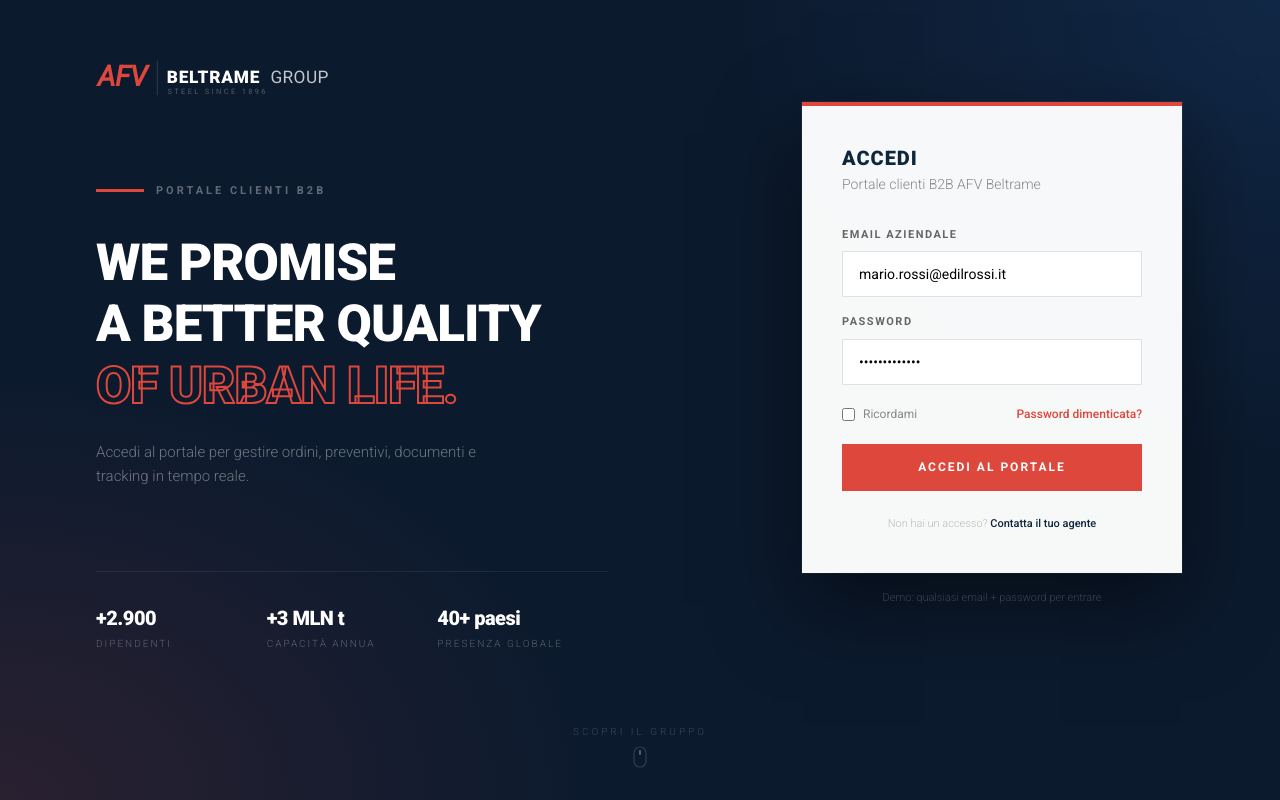
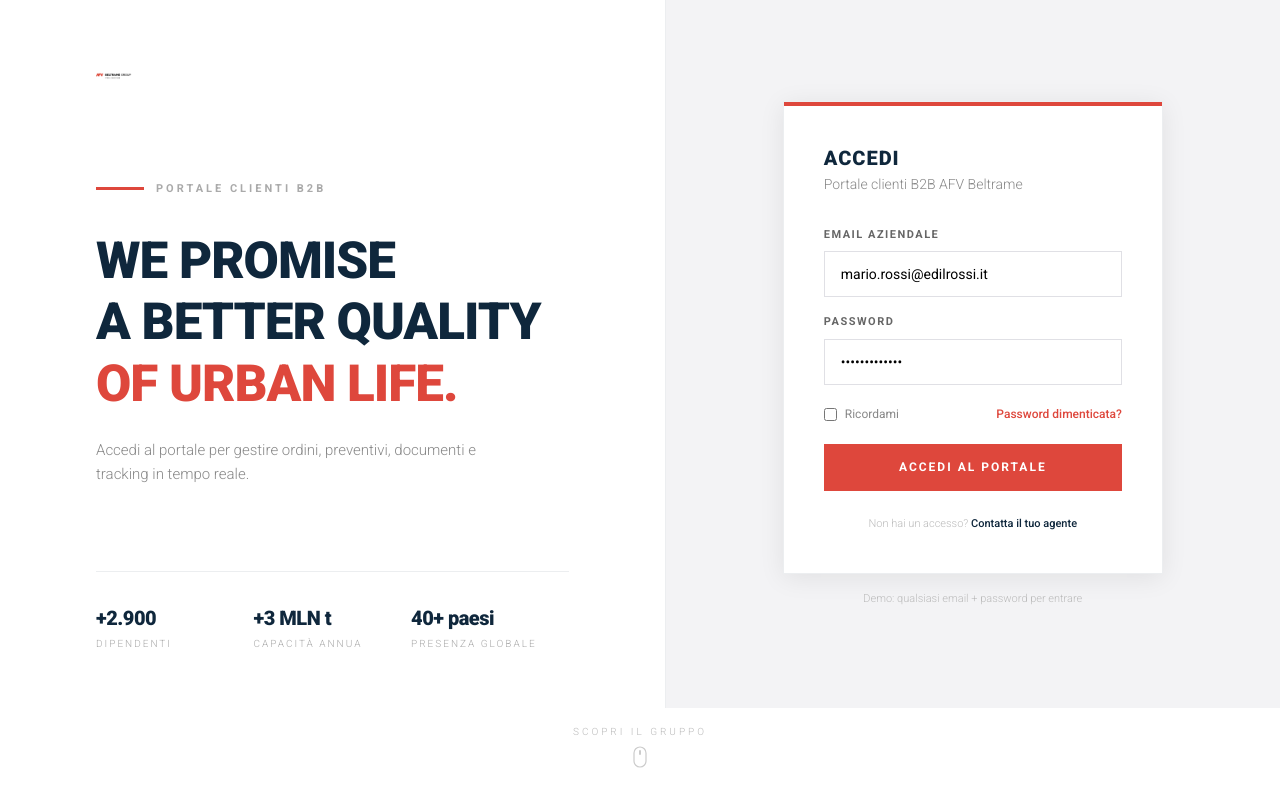
Before and after one commit to gallesichantal-bot/beltrame-b2b, a Next.js app: page /login in a window 1280 px wide. Shown: the top 800 px of the page. Built offline with nearby package versions, Linux system fonts and the light colour scheme.

Commit message:
Update logo, login page design, order history, nav labels

```diff
--- a/src/app/(auth)/login/page.tsx
+++ b/src/app/(auth)/login/page.tsx
@@ -16,27 +16,18 @@
       {/* ══════════════════════════════════════════════════════════════
           HERO — full-bleed dark background
       ══════════════════════════════════════════════════════════════ */}
-      <div className="relative min-h-screen flex flex-col overflow-hidden" style={{ background: '#0c1a2e' }}>
-
-        {/* ── Glow rosso in basso a sinistra ───────────────────────── */}
-        <div className="absolute bottom-0 left-0 w-[700px] h-[500px] pointer-events-none"
-          style={{ background: 'radial-gradient(ellipse at bottom left, rgba(222,71,60,0.14) 0%, transparent 60%)' }}
-        />
-
-        {/* ── Glow blu chiaro in alto a destra ─────────────────────── */}
-        <div className="absolute top-0 right-0 w-[600px] h-[500px] pointer-events-none"
-          style={{ background: 'radial-gradient(ellipse at top right, rgba(30,80,140,0.25) 0%, transparent 65%)' }}
-        />
+      <div className="relative min-h-screen flex flex-col overflow-hidden" style={{ background: '#fff' }}>
 
         {/* ── Contenuto principale ─────────────────────────────────── */}
         <div className="relative flex-1 flex items-stretch">
 
-          {/* ──────────────── LEFT: brand + headline ──────────────── */}
-          <div className="hidden lg:flex lg:w-[55%] flex-col justify-between px-16 xl:px-24 py-14">
+          {/* ──────────────── LEFT: brand + headline — bianco ─────── */}
+          <div className="hidden lg:flex lg:w-[52%] flex-col justify-between px-16 xl:px-24 py-14"
+            style={{ background: '#fff', borderRight: '1px solid #eceef0' }}>
 
             {/* Logo */}
             <div>
-              <AfvLogo className="h-11 w-auto" variant="dark" />
+              <AfvLogo className="h-10 w-auto" variant="light" />
             </div>
 
             {/* Headline centrale */}
@@ -45,57 +36,56 @@
               <div className="flex items-center gap-3 mb-8">
                 <div className="h-[3px] w-12" style={{ background: '#de473c' }} />
                 <span className="text-[11px] font-bold uppercase tracking-[3px]"
-                  style={{ color: 'rgba(255,255,255,0.35)' }}>Portale Clienti B2B</span>
+                  style={{ color: '#aaa' }}>Portale Clienti B2B</span>
               </div>
 
               <h1 className="font-black uppercase leading-[1.05] mb-6"
-                style={{ color: '#fff', fontSize: 'clamp(32px, 4vw, 52px)', letterSpacing: '-1px' }}>
+                style={{ color: '#0F273C', fontSize: 'clamp(32px, 4vw, 52px)', letterSpacing: '-1px' }}>
                 We promise<br />
                 a better quality<br />
-                <span style={{
-                  color: 'transparent',
-                  WebkitTextStroke: '2px #de473c',
-                }}>of urban life.</span>
+                <span style={{ color: '#de473c' }}>of urban life.</span>
               </h1>
 
               <p className="text-[15px] font-light leading-relaxed max-w-sm"
-                style={{ color: 'rgba(255,255,255,0.4)' }}>
+                style={{ color: '#888' }}>
                 Accedi al portale per gestire ordini, preventivi, documenti e tracking in tempo reale.
               </p>
             </div>
 
             {/* Stats in basso */}
             <div className="grid grid-cols-3 gap-0 pt-8"
-              style={{ borderTop: '1px solid rgba(255,255,255,0.07)' }}>
+              style={{ borderTop: '1px solid #eceef0' }}>
               {[
                 { n: '+2.900', label: 'Dipendenti' },
                 { n: '+3 MLN t', label: 'Capacità annua' },
                 { n: '40+ paesi', label: 'Presenza globale' },
               ].map(s => (
                 <div key={s.label}>
-                  <div className="font-black text-xl text-white" style={{ letterSpacing: '-0.5px' }}>{s.n}</div>
+                  <div className="font-black text-xl" style={{ color: '#0F273C', letterSpacing: '-0.5px' }}>{s.n}</div>
                   <div className="text-[10px] uppercase tracking-[2px] font-light mt-1"
-                    style={{ color: 'rgba(255,255,255,0.3)' }}>{s.label}</div>
+                    style={{ color: '#aaa' }}>{s.label}</div>
                 </div>
               ))}
             </div>
           </div>
 
-          {/* ──────────────── RIGHT: form card ───────────────────── */}
-          <div className="flex-1 flex items-center justify-center px-6 py-12 lg:py-0">
+          {/* ──────────────── RIGHT: form ─────────────────────────── */}
+          <div className="flex-1 flex items-center justify-center px-6 py-12 lg:py-0"
+            style={{ background: '#f3f3f5' }}>
 
             {/* Glass-morphism card */}
             <div className="w-full max-w-[380px]">
 
               {/* Mobile logo */}
               <div className="lg:hidden mb-10">
-                <AfvLogo className="h-9 w-auto" variant="dark" />
+                <AfvLogo className="h-9 w-auto" variant="light" />
               </div>
 
               {/* Card */}
               <div style={{
-                background: 'rgba(255,255,255,0.97)',
-                boxShadow: '0 32px 80px rgba(0,0,0,0.5), 0 0 0 1px rgba(255,255,255,0.06)',
+                background: '#fff',
+                boxShadow: '0 4px 24px rgba(0,0,0,0.08)',
+                border: '1px solid #eceef0',
               }}>
                 {/* Red top stripe */}
                 <div className="h-1" style={{ background: '#de473c' }} />
@@ -172,8 +162,7 @@
                 </div>
               </div>
 
-              <p className="text-center text-[11px] mt-4 font-light"
-                style={{ color: 'rgba(255,255,255,0.2)' }}>
+              <p className="text-center text-[11px] mt-4 font-light" style={{ color: '#bbb' }}>
                 Demo: qualsiasi email + password per entrare
               </p>
             </div>
@@ -184,10 +173,10 @@
         <div className="relative flex justify-center pb-8 pt-4">
           <div className="flex flex-col items-center gap-1.5">
             <span className="text-[10px] uppercase tracking-[3px] font-light"
-              style={{ color: 'rgba(255,255,255,0.2)' }}>Scopri il gruppo</span>
+              style={{ color: '#bbb' }}>Scopri il gruppo</span>
             <svg width="14" height="22" viewBox="0 0 14 22" fill="none">
-              <rect x="1" y="1" width="12" height="20" rx="6" stroke="rgba(255,255,255,0.15)" strokeWidth="1.2" />
-              <rect x="6" y="4" width="2" height="5" rx="1" fill="rgba(255,255,255,0.3)">
+              <rect x="1" y="1" width="12" height="20" rx="6" stroke="#ccc" strokeWidth="1.2" />
+              <rect x="6" y="4" width="2" height="5" rx="1" fill="#ccc">
                 <animate attributeName="y" values="4;9;4" dur="1.8s" repeatCount="indefinite" />
                 <animate attributeName="opacity" values="0.5;0.1;0.5" dur="1.8s" repeatCount="indefinite" />
               </rect>
--- a/src/components/Logo.tsx
+++ b/src/components/Logo.tsx
@@ -1,77 +1,24 @@
-// Shared logo SVG — fedele all'immagine fornita:
-// AFV corsivo rosso | linea | BELTRAME bold + GROUP regular | STEEL SINCE 1896 grigio
+import Image from 'next/image'
 
 export function AfvLogo({
   className = 'h-10 w-auto',
-  variant = 'dark',   // 'dark' = su sfondo scuro (testo bianco), 'light' = su sfondo chiaro (testo nero)
+  variant = 'light',
 }: {
   className?: string
   variant?: 'dark' | 'light'
 }) {
-  const textColor  = variant === 'dark' ? '#ffffff' : '#111111'
-  const groupColor = variant === 'dark' ? 'rgba(255,255,255,0.75)' : '#444444'
-  const subColor   = variant === 'dark' ? 'rgba(255,255,255,0.28)' : '#999999'
-  const lineColor  = variant === 'dark' ? 'rgba(255,255,255,0.18)' : '#cccccc'
-
   return (
-    <svg
-      viewBox="0 0 310 56"
-      fill="none"
-      xmlns="http://www.w3.org/2000/svg"
+    <Image
+      src="/logo.png"
+      alt="AFV Beltrame Group — Steel Since 1896"
+      width={200}
+      height={200}
       className={className}
-      aria-label="AFV Beltrame Group — Steel Since 1896"
-    >
-      {/* ── AFV: italic, bold, rosso brand ── */}
-      <text
-        x="2" y="38"
-        fill="#de473c"
-        fontSize="36"
-        fontWeight="900"
-        fontStyle="italic"
-        fontFamily="Roboto, Arial, sans-serif"
-        letterSpacing="-0.5"
-      >
-        AFV
-      </text>
-
-      {/* ── Separatore verticale sottile ── */}
-      <line x1="78" y1="6" x2="78" y2="50" stroke={lineColor} strokeWidth="1" />
-
-      {/* ── BELTRAME: extra-bold, tracciatura ampia ── */}
-      <text
-        x="90" y="34"
-        fill={textColor}
-        fontSize="22"
-        fontWeight="900"
-        fontFamily="Roboto, Arial, sans-serif"
-        letterSpacing="1"
-      >
-        BELTRAME
-      </text>
-
-      {/* ── GROUP: peso normale, stesso allineamento ── */}
-      <text
-        x="222" y="34"
-        fill={groupColor}
-        fontSize="22"
-        fontWeight="400"
-        fontFamily="Roboto, Arial, sans-serif"
-        letterSpacing="0.5"
-      >
-        {' '}GROUP
-      </text>
-
-      {/* ── STEEL SINCE 1896: piccolo, wide tracking ── */}
-      <text
-        x="91" y="49"
-        fill={subColor}
-        fontSize="9.5"
-        fontWeight="400"
-        fontFamily="Roboto, Arial, sans-serif"
-        letterSpacing="3"
-      >
-        STEEL SINCE 1896
-      </text>
-    </svg>
+      style={{
+        objectFit: 'contain',
+        ...(variant === 'dark' ? { filter: 'brightness(0) invert(1)' } : {}),
+      }}
+      priority
+    />
   )
 }
```
Also changed, not shown: public/logo.png (added).
